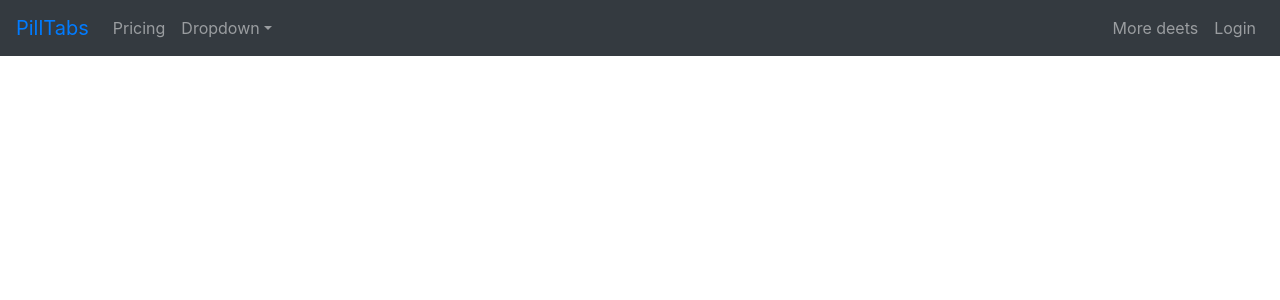
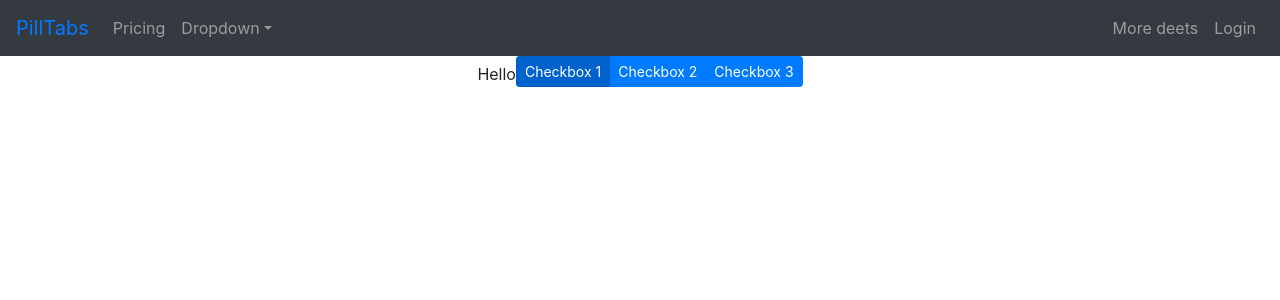
Before and after one commit to raza23/wholeSale, a React (Create React App) app in the folder frontend_pilltabs/reg_react/: page /survey in a window 1280 px wide. Shown: the top 300 px of the page. Built offline with nearby package versions, Linux system fonts and the light colour scheme.

Commit message:
added survey component

```diff
--- a/frontend_pilltabs/reg_react/src/App.js
+++ b/frontend_pilltabs/reg_react/src/App.js
@@ -11,6 +11,7 @@
 import Login from "./Login";
 import Profile from "./Profile";
 import DoctorProfile from "./DoctorProfile";
+import Survey from "./Survey";
 
 import "./App.css";
 
@@ -106,6 +107,8 @@
               path="/doctorprofile"
               render={() => <DoctorProfile user={this.state.currentUser} />}
             />
+
+            <Route path="/survey" render={() => <Survey />} />
           </Switch>
         </div>
       </Router>
--- a/frontend_pilltabs/reg_react/src/Survey.js
+++ b/frontend_pilltabs/reg_react/src/Survey.js
@@ -0,0 +1,42 @@
+import React, { Component } from "react";
+import * as ReactBootstrap from "react-bootstrap";
+// import ToggleButton from "react-bootstrap/ToggleButton";
+
+export default class Survey extends Component {
+  render() {
+    return (
+      <div>
+        <>
+          {" "}
+          Hello
+          <ReactBootstrap.ToggleButtonGroup
+            type="checkbox"
+            defaultValue={[1]}
+            className="mb-2"
+            size="sm"
+          >
+            <ReactBootstrap.ToggleButton value={1}>
+              Checkbox 1
+            </ReactBootstrap.ToggleButton>
+            <ReactBootstrap.ToggleButton value={2}>
+              Checkbox 2
+            </ReactBootstrap.ToggleButton>
+            <ReactBootstrap.ToggleButton value={3}>
+              Checkbox 3
+            </ReactBootstrap.ToggleButton>
+          </ReactBootstrap.ToggleButtonGroup>
+          <br />
+          {/* <ReactBootstrap.ToggleButtonGroup
+            type="radio"
+            name="options"
+            defaultValue={1}
+          >
+            <ToggleButton value={1}>Radio 1 (pre-checked)</ToggleButton>
+            <ToggleButton value={2}>Radio 2</ToggleButton>
+            <ToggleButton value={3}>Radio 3</ToggleButton>
+          </ReactBootstrap.ToggleButtonGroup> */}
+        </>
+      </div>
+    );
+  }
+}
```
